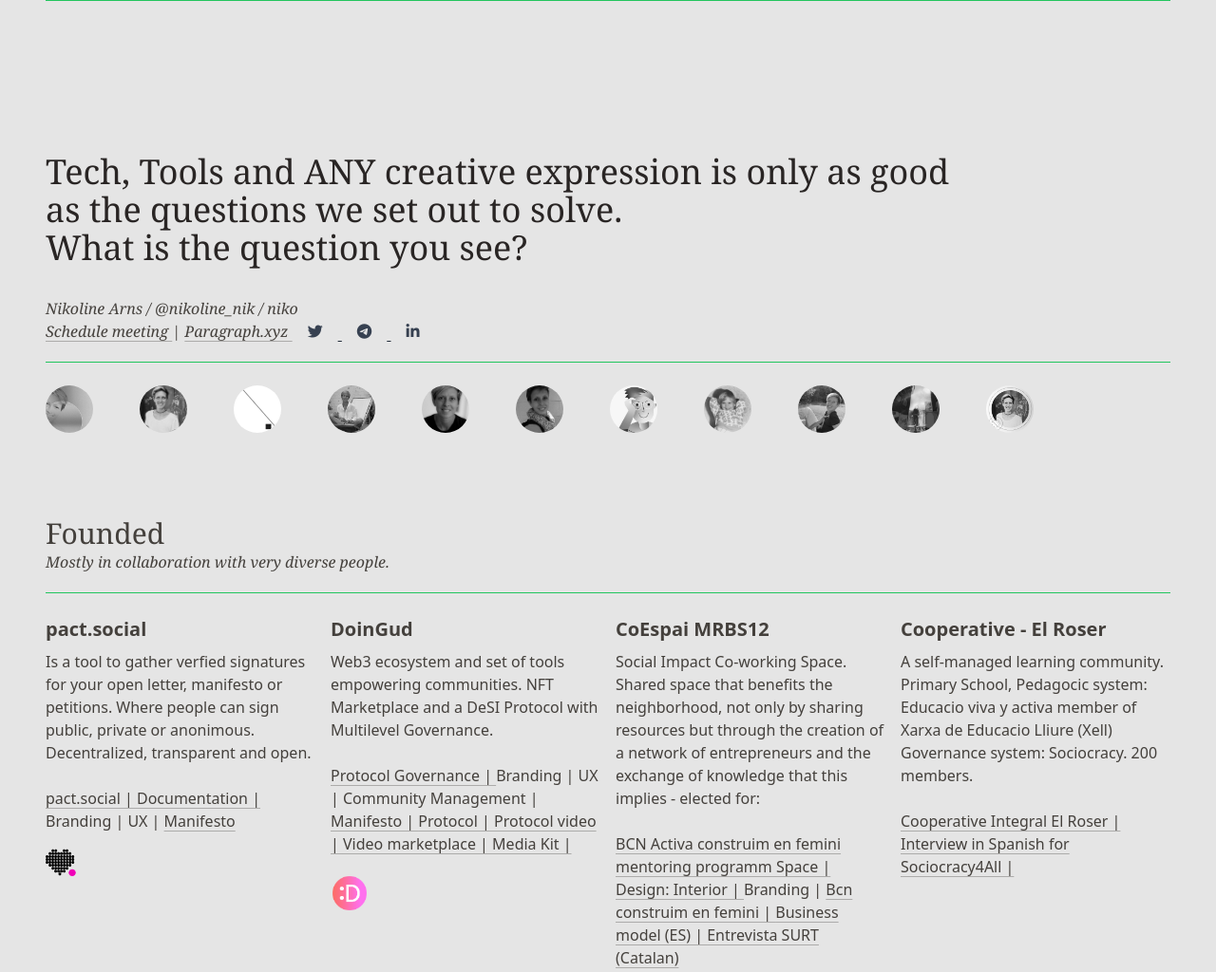
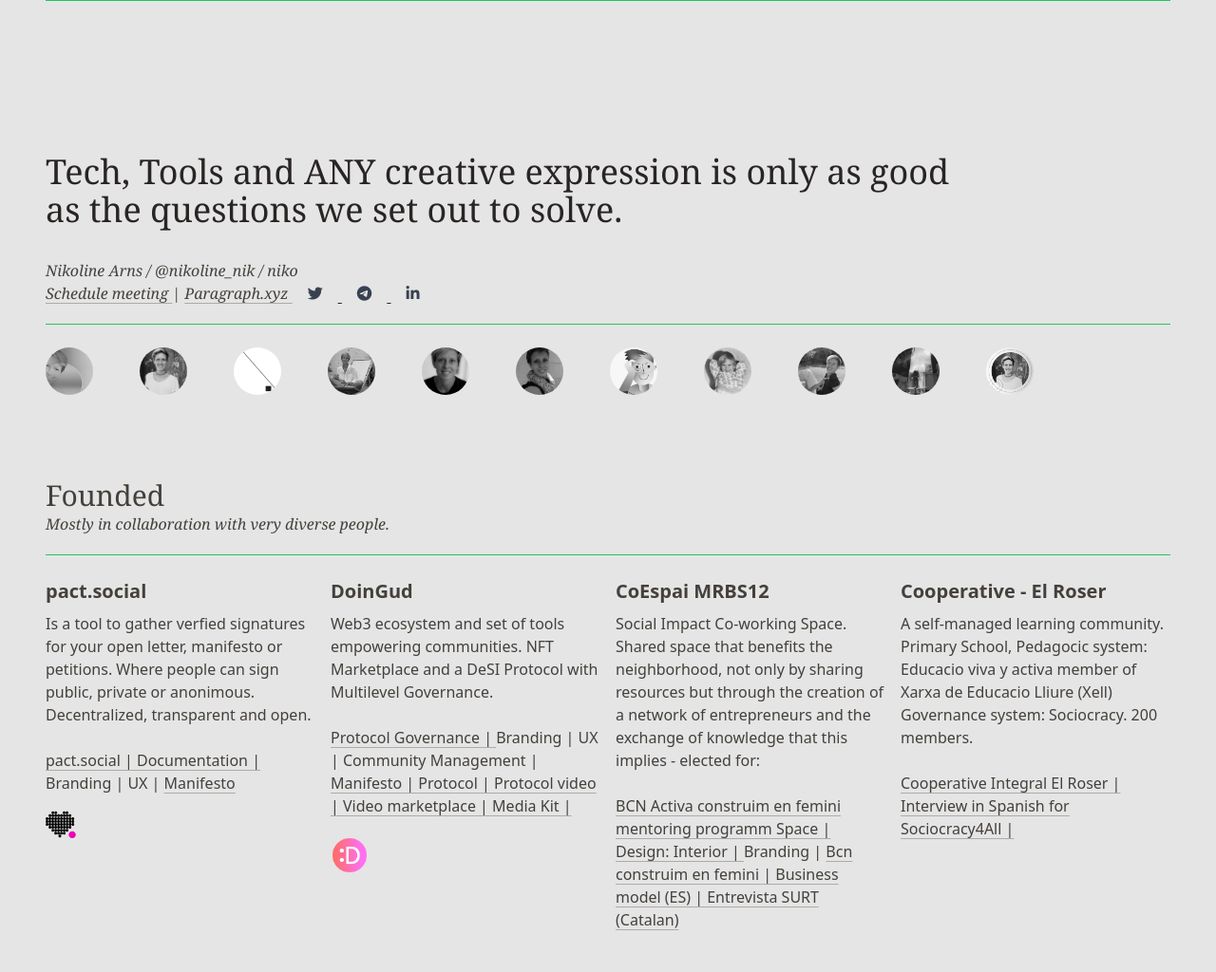
Before and after one commit to nikoline/citizenlab, a website: page index.html in a window 1280 px wide. Shown: the top 1024 px of the page at 95% size. Drawn offline with nearby package versions, Linux system fonts and the light colour scheme.

Commit message:
bg and headline

```diff
--- a/index.html
+++ b/index.html
@@ -70,7 +70,7 @@
             <section class="container border-t border-b border-solid border-green-500 dark:border-white">
                 <h1 class="!text-stone-800 dark:!text-stone-200 text-6xl md:text-4xl font-light font-serif mt-40 mb-8">
                     Tech, Tools and ANY creative expression is only as good <br>
-                    as the questions we set out to solve. <br>What is the question you see?
+                    as the questions we set out to solve.
                 </h1>
                     <p class="description flex-row gap-6 !text-stone-700 dark:!text-stone-300">
                         Nikoline Arns / @nikoline_nik / niko <br>
--- a/niko-style.css
+++ b/niko-style.css
@@ -6,7 +6,7 @@
 @layer base {
 
     body{
-        @apply bg-gray-200 dark:bg-slate-800
+        @apply bg-gray-100 dark:bg-slate-800
     }
     .head {
         @apply container border-t border-b border-solid border-black dark:border-white
```
